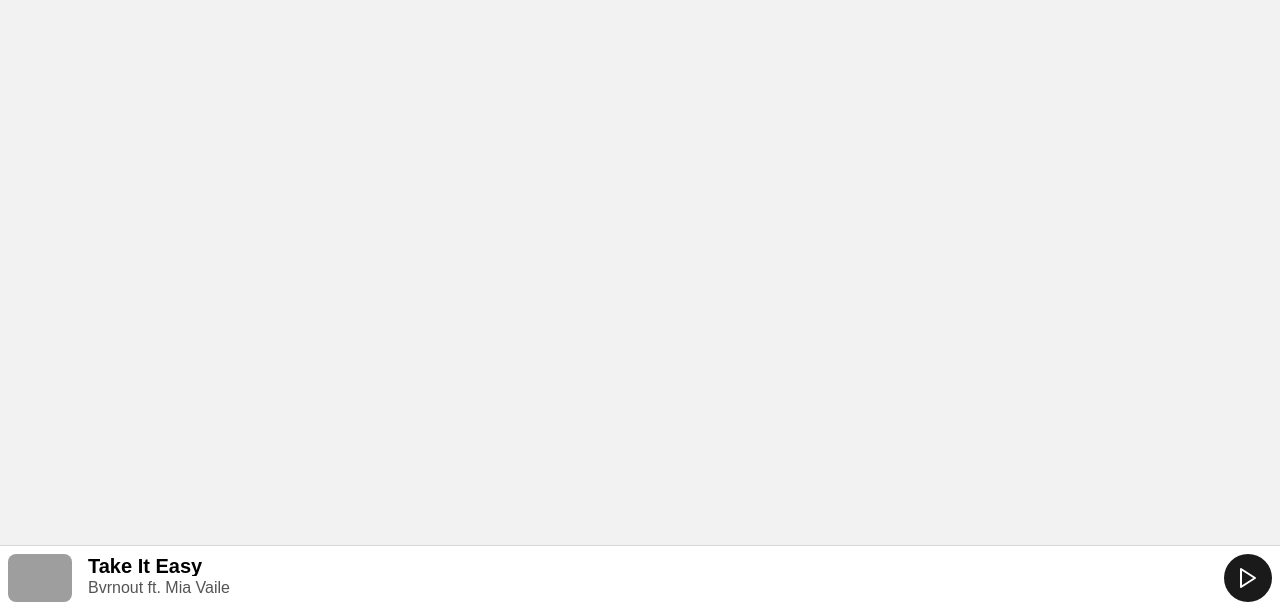
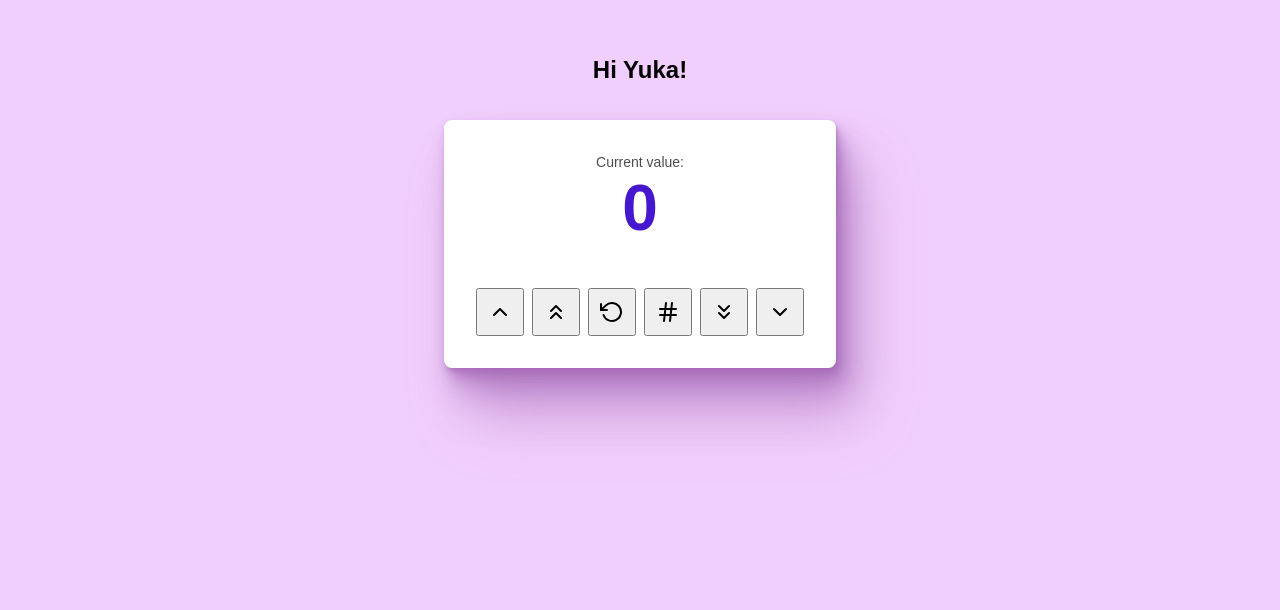
Before and after one commit to simotae14/react-joy-exercises, a React (Create React App) app: page / in a window 1280 px wide. Shown: the part 190-800 px from the top of the page. Built offline with nearby package versions, Linux system fonts and the light colour scheme; grey boxes are pictures that could not be loaded; a web font is replaced by a local one.

Commit message:
84 Side Effect - useEffect

```diff
--- a/package.json
+++ b/package.json
@@ -9,7 +9,6 @@
     "howler": "^2.2.4",
     "react": "^18.2.0",
     "react-dom": "^18.2.0",
-    "react-feather": "^2.0.10",
     "react-scripts": "5.0.1",
     "web-vitals": "^2.1.4"
   },
@@ -36,5 +35,8 @@
       "last 1 firefox version",
       "last 1 safari version"
     ]
+  },
+  "devDependencies": {
+    "react-feather": "^2.0.10"
   }
 }
--- a/src/App.js
+++ b/src/App.js
@@ -1,13 +1,13 @@
 import React from 'react';
 
-import MediaPlayer from './MediaPlayer'
-
-const DEMO_SONG_SRC = 'https://storage.googleapis.com/joshwcomeau/bvrnout-take-it-easy-short.mp3';
+import Counter from './Counter'
 
 function App() {
+  const [name, setName] = React.useState('Yuka');
+
   return (
     <>
-      <MediaPlayer src={DEMO_SONG_SRC} />
+      <Counter name={name}/>
     </>
   );
 }
--- /dev/null
+++ b/src/Counter.js
@@ -0,0 +1,78 @@
+import React from 'react';
+import {
+  ChevronUp,
+  ChevronsUp,
+  ChevronDown,
+  ChevronsDown,
+  RotateCcw,
+  Hash,
+} from 'react-feather';
+
+function Counter({ name, initialVal = 0 }) {
+  const [count, setCount] = React.useState(initialVal);
+
+  React.useEffect(
+    () => {
+      document.title = `(${count}) — Counter 2.0`;
+      console.log('Document title is:', document.title);
+    },
+    [count]
+  );
+
+  return (
+    <>
+      <h2>Hi {name}!</h2>
+      <div className="wrapper">
+        <p>
+          <span>Current value:</span>
+          <span className="count">{count}</span>
+        </p>
+        <div className="button-row">
+          <button onClick={() => setCount(count + 1)}>
+            <ChevronUp />
+            <span className="visually-hidden">
+              Increase slightly
+            </span>
+          </button>
+          <button onClick={() => setCount(count + 10)}>
+            <ChevronsUp />
+            <span className="visually-hidden">
+              Increase a lot
+            </span>
+          </button>
+          <button onClick={() => setCount(initialVal)}>
+            <RotateCcw />
+            <span className="visually-hidden">Reset</span>
+          </button>
+          <button
+            onClick={() => {
+              const nextCount = Math.ceil(
+                Math.random() * 100
+              );
+              setCount(nextCount);
+            }}
+          >
+            <Hash />
+            <span className="visually-hidden">
+              Set to random value
+            </span>
+          </button>
+          <button onClick={() => setCount(count - 10)}>
+            <ChevronsDown />
+            <span className="visually-hidden">
+              Decrease a lot
+            </span>
+          </button>
+          <button onClick={() => setCount(count - 1)}>
+            <ChevronDown />
+            <span className="visually-hidden">
+              Decrease slightly
+            </span>
+          </button>
+        </div>
+      </div>
+    </>
+  );
+}
+
+export default Counter;
--- a/src/MediaPlayer.js
+++ /dev/null
@@ -1,56 +0,0 @@
-import React from 'react';
-import { Play, Pause } from 'react-feather';
-
-import VisuallyHidden from './VisuallyHidden';
-
-function MediaPlayer({ src }) {
-  const audioRef = React.useRef();
-  const [isPlaying, setIsPlaying] = React.useState(false);
-
-  return (
-    <div className="wrapper">
-      <div className="media-player">
-        <img
-          alt=""
-          src="https://sandpack-bundler.vercel.app/img/take-it-easy.png"
-        />
-        <div className="summary">
-          <h2>Take It Easy</h2>
-          <p>Bvrnout ft. Mia Vaile</p>
-        </div>
-        <button
-          onClick={() => {
-            if (isPlaying) {
-              audioRef.current.pause();
-            } else {
-              audioRef.current.play();
-            }
-
-            setIsPlaying(!isPlaying);
-          }}
-        >
-          {
-            isPlaying ? (
-              <Pause />
-            ) : (
-              <Play />
-            )
-          }
-          <VisuallyHidden>
-            Toggle playing
-          </VisuallyHidden>
-        </button>
-
-        <audio
-          ref={audioRef}
-          src={src}
-          onEnded={() => {
-            setIsPlaying(false);
-          }}
-        />
-      </div>
-    </div>
-  );
-}
-
-export default MediaPlayer;
--- a/src/VisuallyHidden.js
+++ /dev/null
@@ -1,28 +0,0 @@
-// These styles will make sure the component
-// is not visible, but will still be announced
-// by screen readers.
-//
-// Adding “display: none” would hide the
-// element from ALL users, including those
-// using screen-readers.
-const hiddenStyles = {
-  display: 'inline-block',
-  position: 'absolute',
-  overflow: 'hidden',
-  clip: 'rect(0 0 0 0)',
-  height: 1,
-  width: 1,
-  margin: -1,
-  padding: 0,
-  border: 0,
-};
-
-const VisuallyHidden = ({ children }) => {
-  return (
-    <span style={hiddenStyles}>
-      {children}
-    </span>
-  );
-};
-
-export default VisuallyHidden;
--- a/src/styles.css
+++ b/src/styles.css
@@ -1,63 +1,104 @@
-html, body, #root {
-  height: 100%;
+/* Basic theme styles */
+body {
+  padding: 16px;
+  font-family: 'Wotfard', sans-serif;
+}
+
+table {
+  width: 100%;
+  border-collapse: collapse;
+}
+th {
+  text-align: left;
+  border-bottom: 3px solid hsl(0deg 0% 25%);
+}
+tr:not(:last-of-type) td {
+  border-bottom: 1px solid hsl(0deg 0% 50%);
+}
+
+:root {
+  --shadow-color: 286deg 36% 56%;
+  --shadow-elevation-low: 0.3px 0.5px 0.7px
+      hsl(var(--shadow-color) / 0.34),
+    0.4px 0.8px 1px -1.2px hsl(var(--shadow-color) / 0.34),
+    1px 2px 2.5px -2.5px hsl(var(--shadow-color) / 0.34);
+  --shadow-elevation-medium: 0.3px 0.5px 0.7px
+      hsl(var(--shadow-color) / 0.36),
+    0.8px 1.6px 2px -0.8px hsl(var(--shadow-color) / 0.36),
+    2.1px 4.1px 5.2px -1.7px hsl(var(--shadow-color) / 0.36),
+    5px 10px 12.6px -2.5px hsl(var(--shadow-color) / 0.36);
+  --shadow-elevation-high: 0.3px 0.5px 0.7px
+      hsl(var(--shadow-color) / 0.34),
+    1.5px 2.9px 3.7px -0.4px hsl(var(--shadow-color) / 0.34),
+    2.7px 5.4px 6.8px -0.7px hsl(var(--shadow-color) / 0.34),
+    4.5px 8.9px 11.2px -1.1px hsl(var(--shadow-color) / 0.34),
+    7.1px 14.3px 18px -1.4px hsl(var(--shadow-color) / 0.34),
+    11.2px 22.3px 28.1px -1.8px hsl(var(--shadow-color) / 0.34),
+    17px 33.9px 42.7px -2.1px hsl(var(--shadow-color) / 0.34),
+    25px 50px 62.9px -2.5px hsl(var(--shadow-color) / 0.34);
 }
 
 body {
-  padding: 0px;
-  background: hsl(0deg 0% 95%);
+  background-color: #f1cffc;
+}
+
+h2 {
+  margin-bottom: 32px;
+}
+
+#root {
+  height: 100%;
+  display: flex;
+  flex-direction: column;
+  justify-content: center;
+  align-items: center;
 }
 
 .wrapper {
-
+  display: flex;
+  flex-direction: column;
+  align-items: center;
+  justify-content: center;
+  gap: 32px;
+  padding: 32px;
+  border-radius: 8px;
+  background: white;
+  box-shadow: var(--shadow-elevation-high);
+}
+p {
+  font-size: 0.875rem;
+  color: hsl(0deg 0% 30%);
+  text-align: center;
+}
+p span {
+  display: block;
+}
+.count {
+  margin-top: -0.2em;
+  font-size: 4rem;
+  font-weight: bold;
+  color: hsl(255deg 80% 45%);
+}
+.button-row {
+  display: flex;
+  gap: 8px;
+}
+.button-row button {
+  display: grid;
+  place-content: center;
+  width: 48px;
+  height: 48px;
+}
+button svg {
+  display: block;
 }
 
-.media-player {
-  position: fixed;
-  left: 0;
-  right: 0;
-  bottom: 0;
-  display: flex;
-  align-items: center;
-  gap: 16px;
-  padding: 8px;
-  border-top: 1px solid hsl(0deg 0% 85%);
-  background: white;
+.visually-hidden {
+  clip: rect(0 0 0 0);
+  clip-path: inset(50%);
+  height: 1px;
+  overflow: hidden;
+  position: absolute;
+  white-space: nowrap;
+  width: 1px;
 }
-
-.media-player img {
-  width: 64px;
-  border-radius: 8px;
-}
-
-.summary {
-  flex: 1;
-  min-width: 0px;
-}
-.summary h2 {
-  line-height: 1em;
-  font-size: 1.25rem;
-  overflow: hidden;
-  text-overflow: ellipsis;
-  white-space: nowrap;
-}
-.summary p {
-  font-size: 1rem;
-  color: hsl(0deg 0% 33%);
-  max-width: 100%;
-  overflow: hidden;
-  text-overflow: ellipsis;
-  white-space: nowrap;
-}
-
-.media-player button {
-  width: 48px;
-  height: 48px;
-  min-width: 48px;
-  background: hsl(0deg 0% 10%);
-  border: none;
-  color: white;
-  border-radius: 50%;
-  display: grid;
-  place-content: center;
-  cursor: pointer;
-}
```
Also changed, not shown: 1 other file (tests, documents, lock files or other folders).
